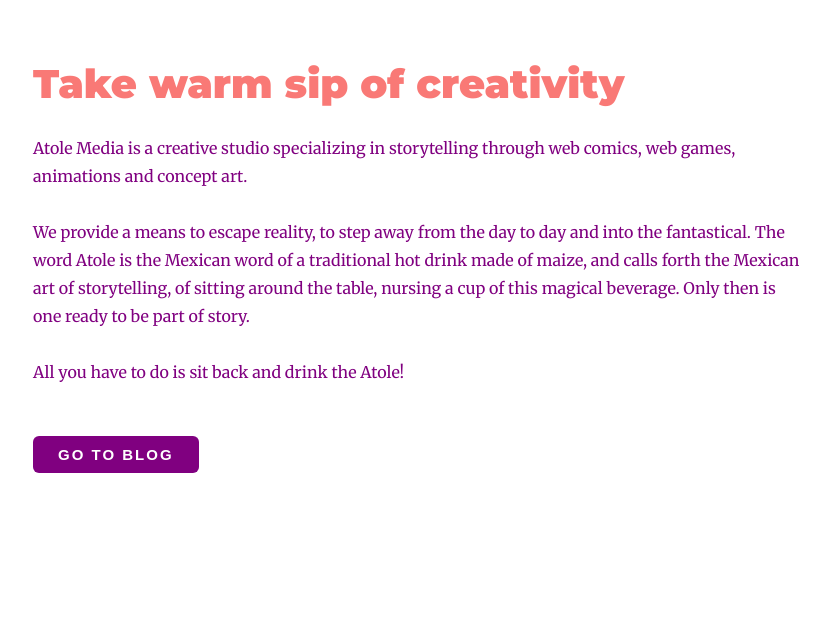
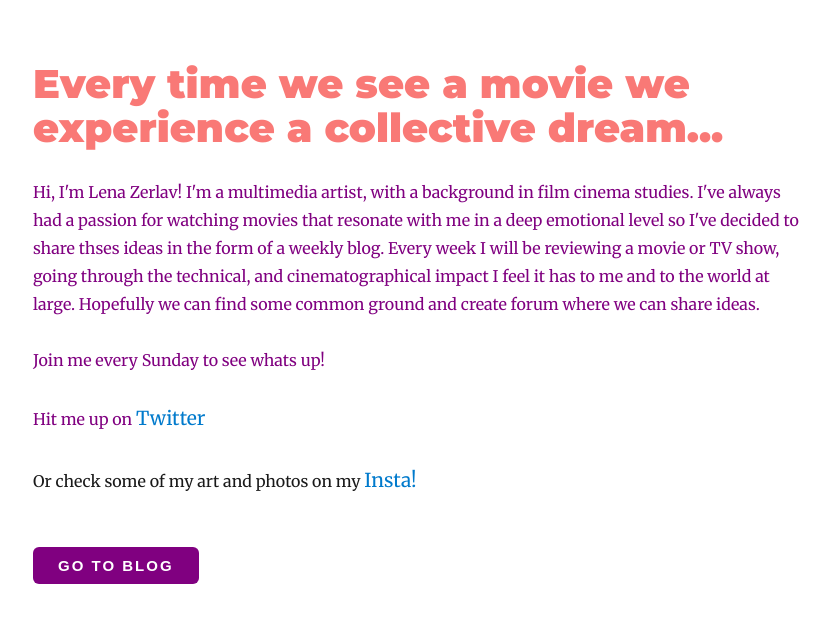
Before and after one commit to UncannyValle/Lena-s-Videotheque, a Gatsby site: page / in a window 1280 px wide. Shown: the part 698-1320 px from the top of the page, without its empty margins (223-1053 px from the left). Before the commit the page ends 1221 px from the top, so only its background shows below. Built offline with nearby package versions, Linux system fonts and the light colour scheme; Gatsby itself is replaced by a stand-in of ours; some packages are replaced by stand-ins of ours.

Commit message:
completely changes it to a movie blog for the wife

```diff
--- a/gatsby-config.js
+++ b/gatsby-config.js
@@ -1,14 +1,13 @@
 module.exports = {
   siteMetadata: {
     // edit below
-    title: `Atole Media `,
-    author: `Julian Valle `,
-    artist: `Lena Zerlav `,
-    description: `A multimedia site serving delicously artful content to warm the heart`,
+    title: `Lena's Movie Cosmos `,
+    author: `Lena Zerlav`,
+    description: `Movie reviews and insights for the artistic soul `,
     siteUrl: `https://atolemedia.com`,
     social: {
-      twitter: `theuncannyvalle`,
-      instagram:`mymelonheart_`
+      twitter: `LenaAlvz`,
+      instagram:`lenazerlav`,
     },
   },
   plugins: [
--- a/package.json
+++ b/package.json
@@ -1,7 +1,7 @@
 {
-  "name": "atole-media",
+  "name": "lenas-movie-cosmo",
   "private": true,
-  "description": "A multimedia site serving delicously artful content to warm the heart",
+  "description": "Movie reviews and insights for the artistic soul",
   "version": "1.0.0",
   "author": "Julian Valle <jvalle0926@gmail.com>",
   "bugs": {
--- a/src/components/layout.js
+++ b/src/components/layout.js
@@ -48,7 +48,7 @@ class Layout extends React.Component {
               margin: 0,
             }}
           >
-            Blog
+            Store
           </h3>
         </div>
       )
--- a/src/pages/index.js
+++ b/src/pages/index.js
@@ -4,11 +4,12 @@ import Layout from "../components/layout"
 import SEO from "../components/seo"
 import Button from "../components/button"
 import logo from "../images/final-logo.jpg"
+import meta from "../../gatsby-config"
 // import "../styles/Righteous-Regular.ttf"
 class IndexPage extends React.Component {
   render() {
-    const siteTitle = "Atole Media"
-
+    const siteTitle = meta.siteMetadata.title
+    const { social } = meta.siteMetadata
     return (
       <Layout location={this.props.location} title={siteTitle}>
         <SEO
@@ -16,21 +17,41 @@ class IndexPage extends React.Component {
           keywords={[`blog`, `gatsby`, `javascript`, `react`]}
         />
         <img style={{ margin: 0 }} src={logo} alt="atole media logo" />
-        <h1 style={{ color: "#f97976" }}>Take warm sip of creativity </h1>
+        <h1 style={{ color: "#f97976" }}>
+          Every time we see a movie we experience a collective dream...
+        </h1>
         <p style={{ color: "purple" }}>
-          Atole Media is a creative studio specializing in storytelling through
-          web comics, web games, animations and concept art.
+          Hi, I'm Lena Zerlav! I'm a multimedia artist, with a background in
+          film cinema studies. I've always had a passion for watching movies
+          that resonate with me in a deep emotional level so I've decided to
+          share thses ideas in the form of a weekly blog. Every week I will be
+          reviewing a movie or TV show, going through the technical, and
+          cinematographical impact I feel it has to me and to the world at
+          large. Hopefully we can find some common ground and create forum where
+          we can share ideas.
         </p>
-        <p style={{ color: "purple" }}>
-          We provide a means to escape reality, to step away from the day to day
-          and into the fantastical. The word Atole is the Mexican word of a
-          traditional hot drink made of maize, and calls forth the Mexican art
-          of storytelling, of sitting around the table, nursing a cup of this
-          magical beverage. Only then is one ready to be part of story.
-        </p>
+        <p style={{ color: "purple" }}>Join me every Sunday to see whats up!</p>
         <p style={{ color: "purple" }}>
           {" "}
-          All you have to do is sit back and drink the Atole!
+          Hit me up on{" "}
+          <a
+            style={{ boxShadow: `none`, fontSize: "1.2em" }}
+            target="_blank"
+            rel="noopener noreferrer"
+            href={`https://twitter.com/${social.twitter}`}
+          >
+            Twitter
+          </a>
+        </p>
+        <p>
+          Or check some of my art and photos on my <a
+            style={{ boxShadow: `none`, fontSize: "1.2em" }}
+            target="_blank"
+            rel="noopener noreferrer"
+            href={`https://twitter.com/${social.instagram}`}
+          >
+            Insta!
+          </a>
         </p>
         <Link to="/blog/">
           <Button marginTop={"50px"} marginBottom={"50px"}>
```
Also changed, not shown: src/components/bio.js (+10 -6 lines).
